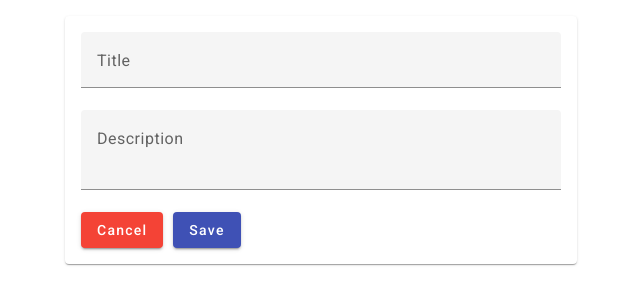
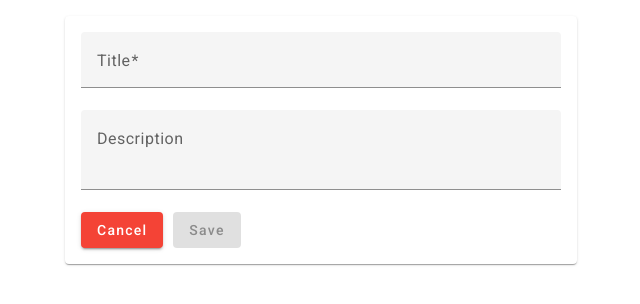
Before and after one commit to aarifkhan7896/angular-notes-app, an Angular app: page / in a window 1280 px wide. Shown: the top 304 px of the page, without its empty margins (319-959 px from the left). Built offline with nearby package versions, Linux system fonts and the light colour scheme.

Commit message:
disabled save button when form is invalid

```diff
--- a/src/app/shared-components/action-buttons/action-buttons.component.html
+++ b/src/app/shared-components/action-buttons/action-buttons.component.html
@@ -1,6 +1,11 @@
 <div class="action-buttons-container">
   <button mat-raised-button color="warn">Cancel</button>
-  <button mat-raised-button color="primary" (click)="saveClick($event)">
+  <button
+    mat-raised-button
+    color="primary"
+    [disabled]="formStatus === 'INVALID'"
+    (click)="saveClick($event)"
+  >
     Save
   </button>
 </div>
--- a/src/app/shared-components/action-buttons/action-buttons.component.ts
+++ b/src/app/shared-components/action-buttons/action-buttons.component.ts
@@ -1,6 +1,7 @@
-import { Component, EventEmitter, Output } from '@angular/core';
+import { Component, EventEmitter, Input, Output } from '@angular/core';
 import { CommonModule } from '@angular/common';
 import { MatButtonModule } from '@angular/material/button';
+import { FormControlStatus } from '@angular/forms';
 
 @Component({
   selector: 'app-action-buttons',
@@ -10,6 +11,7 @@ import { MatButtonModule } from '@angular/material/button';
   styleUrls: ['./action-buttons.component.scss'],
 })
 export class ActionButtonsComponent {
+  @Input() formStatus: FormControlStatus = 'PENDING';
   @Output() saveButtonEvent = new EventEmitter<MouseEvent>();
 
   saveClick(event: MouseEvent) {
--- a/src/app/user-notes/add-notes/add-notes.component.html
+++ b/src/app/user-notes/add-notes/add-notes.component.html
@@ -2,7 +2,15 @@
   <mat-form-field class="form-field-width">
     <mat-label>Title</mat-label>
     <input matInput placeholder="Title" formControlName="title" />
+    <mat-error
+      *ngIf="
+        notesForm.get('title')?.hasError('required') ||
+        notesForm.get('title')?.touched
+      "
+      >Please enter a note title</mat-error
+    >
   </mat-form-field>
+
   <mat-form-field class="form-field-width">
     <mat-label>Description</mat-label>
     <textarea
@@ -11,5 +19,8 @@
       formControlName="description"
     ></textarea>
   </mat-form-field>
-  <app-action-buttons (saveButtonEvent)="saveForm()"></app-action-buttons>
+  <app-action-buttons
+    (saveButtonEvent)="saveForm()"
+    [formStatus]="notesForm.status"
+  ></app-action-buttons>
 </div>
--- a/src/app/user-notes/user-notes.component.ts
+++ b/src/app/user-notes/user-notes.component.ts
@@ -1,7 +1,12 @@
 import { Component } from '@angular/core';
 import { CommonModule } from '@angular/common';
 import { AddNotesComponent } from './add-notes/add-notes.component';
-import { FormBuilder, FormGroup, ReactiveFormsModule } from '@angular/forms';
+import {
+  FormBuilder,
+  FormGroup,
+  ReactiveFormsModule,
+  Validators,
+} from '@angular/forms';
 import { MatCardModule } from '@angular/material/card';
 
 @Component({
@@ -24,8 +29,8 @@ export class UserNotesComponent {
   createForm(): FormGroup {
     return this.fb.group({
       addNotes: this.fb.group({
-        title: [],
-        description: [],
+        title: [null, [Validators.required]],
+        description: [null],
       }),
     });
   }
```
